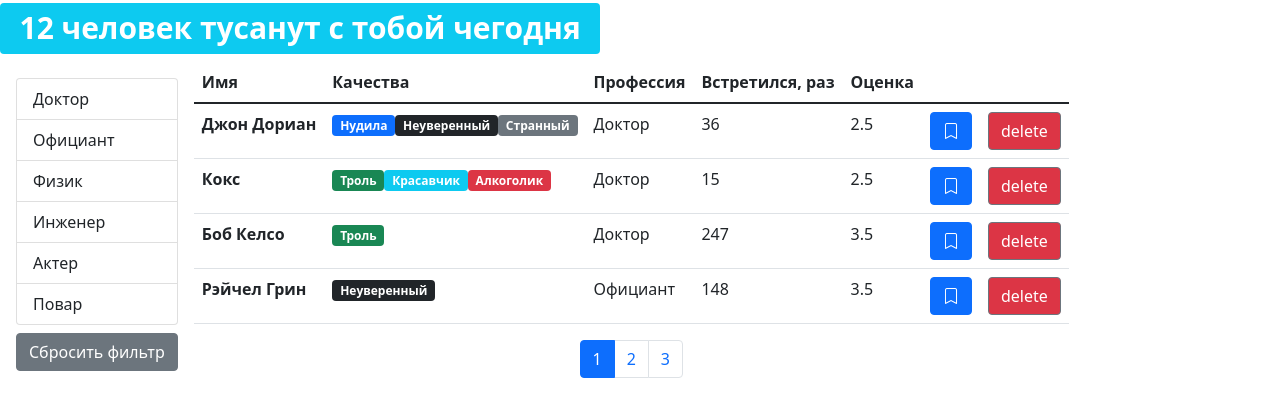
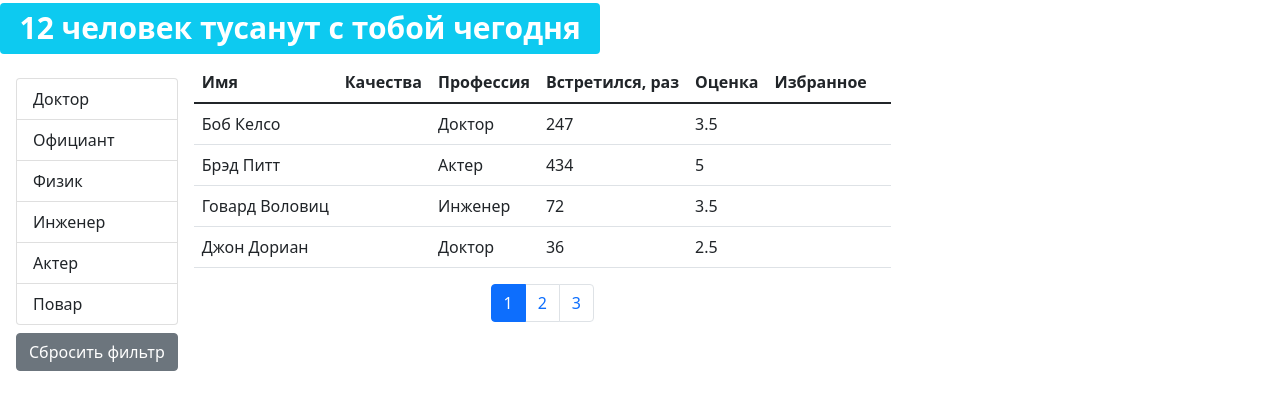
Before and after one commit to ildar-fl/lesson18, a React (Create React App) app in the folder fast-company/: page /users/67rdca3eeb7f6fgeed471815 in a window 1280 px wide. Shown: the top 416 px of the page. Built offline with nearby package versions, Linux system fonts and the light colour scheme.

Commit message:
feat: create table

```diff
--- /dev/null
+++ b/fast-company/src/components/tableBody.jsx
@@ -0,0 +1,26 @@
+import React from "react";
+import PropTypes from "prop-types";
+import _ from "lodash";
+
+const TableBody = ({ data, columns }) => {
+    return (
+        <tbody>
+            {data.map((item) => (
+                <tr key={item._id}>
+                    {Object.keys(columns).map((column) => (
+                        <td key={column}>
+                            {_.get(item, columns[column].path)}
+                        </td>
+                    ))}
+                </tr>
+            ))}
+        </tbody>
+    );
+};
+
+TableBody.propTypes = {
+    data: PropTypes.array.isRequired,
+    columns: PropTypes.object.isRequired
+};
+
+export default TableBody;
--- /dev/null
+++ b/fast-company/src/components/tableHeader.jsx
@@ -0,0 +1,44 @@
+import React from "react";
+import PropTypes from "prop-types";
+
+const TableHeader = ({ selectedSort, columns, onSort }) => {
+    const handleSort = (keySort) => {
+        if (selectedSort.path === keySort) {
+            onSort({
+                ...selectedSort,
+                order: selectedSort.order === "asc" ? "desc" : "asc"
+            });
+        } else {
+            onSort({ path: keySort, order: "asc" });
+        }
+    };
+
+    return (
+        <thead>
+            <tr>
+                {Object.keys(columns).map((key) => (
+                    <th
+                        key={key}
+                        {...{ role: columns[key].path && "button" }}
+                        onClick={
+                            columns[key].path
+                                ? () => handleSort(columns[key].path)
+                                : undefined
+                        }
+                        scope="col"
+                    >
+                        {columns[key].name}
+                    </th>
+                ))}
+            </tr>
+        </thead>
+    );
+};
+
+TableHeader.propTypes = {
+    columns: PropTypes.object,
+    onSort: PropTypes.func,
+    selectedSort: PropTypes.object
+};
+
+export default TableHeader;
--- a/fast-company/src/components/users.jsx
+++ b/fast-company/src/components/users.jsx
@@ -1,6 +1,7 @@
 import React, { useState, useEffect } from "react";
 import PropTypes from "prop-types";
-import User from "./user";
+import _ from "lodash";
+import UsersTable from "./usersTable";
 import Paginator from "./paginator";
 import { paginate } from "../utils/paginate";
 import GroupList from "./groupList";
@@ -13,12 +14,14 @@ const Users = ({ users: allUsers, ...rest }) => {
     const [currentPage, setCurrentPage] = useState(1);
     const [selectedProf, setSelectedProf] = useState();
     const [professions, setProfessions] = useState();
+    const [sortBy, setSortBy] = useState({ iter: "name", order: "asc" });
 
     const filteredUsers = selectedProf
         ? allUsers.filter(({ profession: { _id } }) => selectedProf._id === _id)
         : allUsers;
     const countUses = filteredUsers.length;
-    const userCrop = paginate(filteredUsers, currentPage, pageSize);
+    const sortedUsers = _.orderBy(filteredUsers, [sortBy.iter], [sortBy.order]);
+    const userCrop = paginate(sortedUsers, currentPage, pageSize);
 
     useEffect(() => {
         api.professions.fetchAll().then((data) => setProfessions(data));
@@ -55,27 +58,12 @@ const Users = ({ users: allUsers, ...rest }) => {
                             </div>
                         )}
                         <div className="d-flex flex-column">
-                            <table className="table">
-                                <thead>
-                                    <tr>
-                                        <th scope="col">Имя</th>
-                                        <th scope="col">Качества</th>
-                                        <th scope="col">Профессия</th>
-                                        <th scope="col">Встретился, раз</th>
-                                        <th scope="col">Оценка</th>
-                                        <th scope="col"></th>
-                                    </tr>
-                                </thead>
-                                <tbody>
-                                    {userCrop.map((user) => (
-                                        <User
-                                            key={user._id}
-                                            {...user}
-                                            {...rest}
-                                        />
-                                    ))}
-                                </tbody>
-                            </table>
+                            <UsersTable
+                                users={userCrop}
+                                currentSort={sortBy}
+                                onSort={setSortBy}
+                                {...rest}
+                            />
                             <div className="d-flex justify-content-center">
                                 <Paginator
                                     currentPage={currentPage}
--- /dev/null
+++ b/fast-company/src/components/usersTable.jsx
@@ -0,0 +1,38 @@
+import React from "react";
+import PropTypes from "prop-types";
+import TableHeader from "./tableHeader";
+import TableBody from "./tableBody";
+
+const UsersTable = ({ users, onSort, currentSort, ...rest }) => {
+    const columns = {
+        name: { path: "name", name: "Имя" },
+        quality: { name: "Качества" },
+        profession: { path: "profession.name", name: "Профессия" },
+        completedMeetings: {
+            path: "completedMeetings",
+            name: "Встретился, раз"
+        },
+        rate: { path: "rate", name: "Оценка" },
+        bookmark: { path: "bookmark", name: "Избранное" },
+        deleteBtn: {}
+    };
+
+    return (
+        <table className="table">
+            <TableHeader
+                onSort={onSort}
+                selectedSort={currentSort}
+                columns={columns}
+            />
+            <TableBody data={users} columns={columns} />
+        </table>
+    );
+};
+
+UsersTable.propTypes = {
+    users: PropTypes.array.isRequired,
+    currentSort: PropTypes.object.isRequired,
+    onSort: PropTypes.func.isRequired
+};
+
+export default UsersTable;
```
